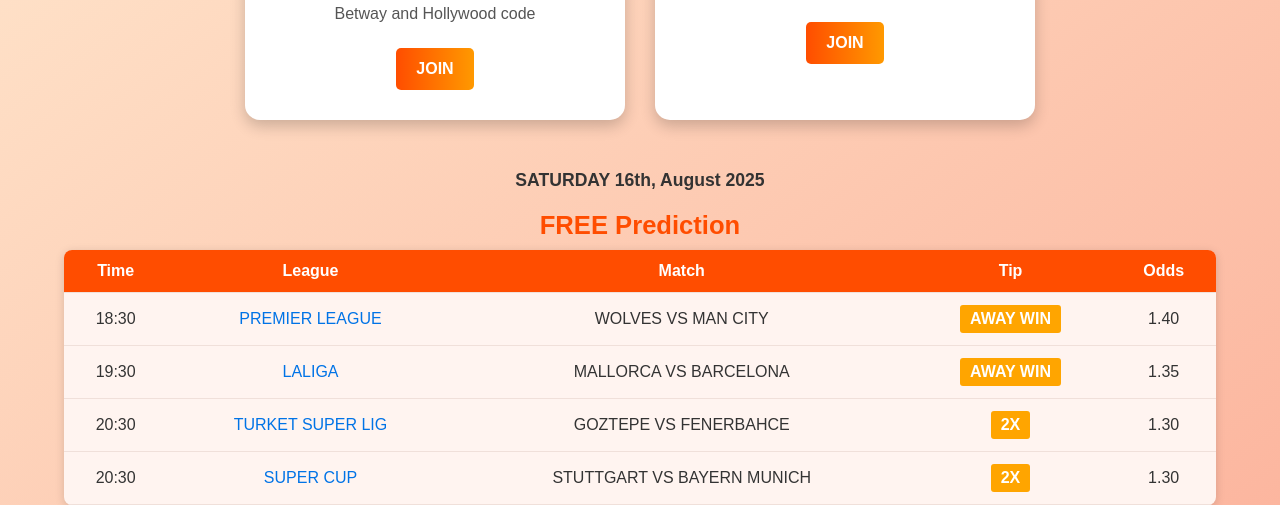
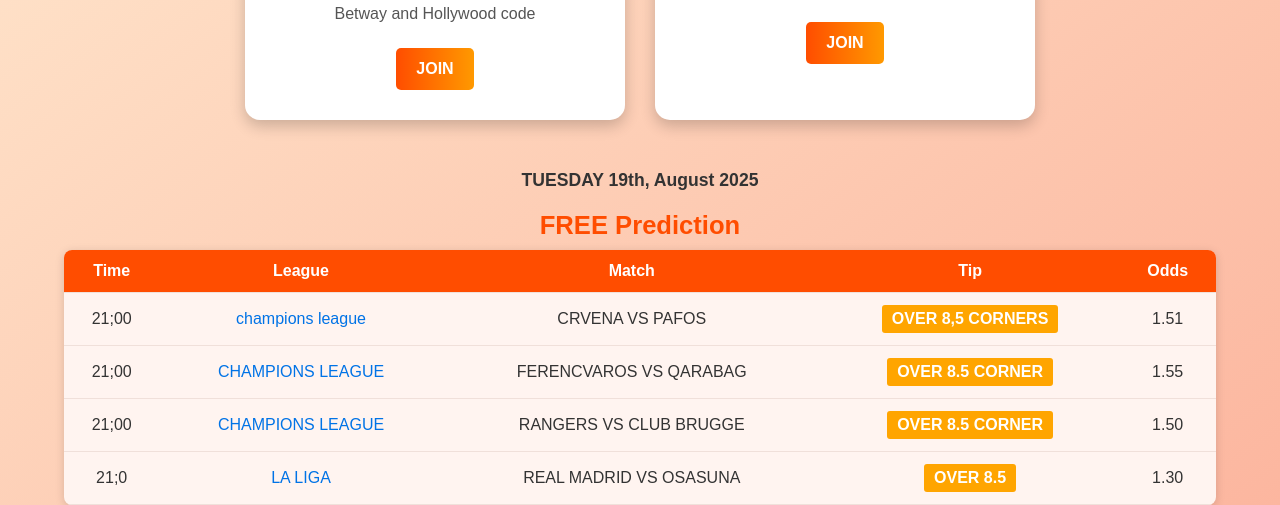
Before and after one commit to koutez/tk-sure-predictions, a plain HTML site: page index.html in a window 1280 px wide. Shown: the part 425-930 px from the top of the page. Drawn offline with Linux system fonts and the light colour scheme.

Commit message:
Update index.html

```diff
--- a/index.html
+++ b/index.html
@@ -158,7 +158,7 @@
 </body>
 </html>
 
-<div class="date">SATURDAY 16th, August 2025</div>
+<div class="date">TUESDAY 19th, August 2025</div>
 <h2>FREE Prediction</h2>
 
 <table>
@@ -173,31 +173,31 @@
     </thead>
     <tbody>
         <tr>
-            <td>18:30</td>
-            <td><a href="#">PREMIER LEAGUE</a></td>
-            <td>WOLVES VS MAN CITY</td>
-            <td><span class="tip">AWAY WIN</span></td>
-            <td>1.40</td>
+            <td>21;00</td>
+            <td><a href="#">champions league</a></td>
+            <td>CRVENA VS PAFOS</td>
+            <td><span class="tip">OVER 8,5 CORNERS</span></td>
+            <td>1.51</td>
         </tr>
         <tr>
-            <td>19:30</td>
-            <td><a href="#">LALIGA</a></td>
-            <td>MALLORCA VS BARCELONA</td>
-            <td><span class="tip">AWAY WIN</span></td>
-            <td>1.35</td>
+            <td>21;00</td>
+            <td><a href="#">CHAMPIONS LEAGUE</a></td>
+            <td>FERENCVAROS VS QARABAG</td>
+            <td><span class="tip">OVER 8.5 CORNER</span></td>
+            <td>1.55</td>
         </tr>
         <tr>
-            <td>20:30</td>
-            <td><a href="#">TURKET SUPER LIG</a></td>
-            <td>GOZTEPE VS FENERBAHCE</td>
-            <td><span class="tip">2X</span></td>
-            <td>1.30</td>
+            <td>21;00</td>
+            <td><a href="#">CHAMPIONS LEAGUE</a></td>
+            <td>RANGERS VS CLUB BRUGGE</td>
+            <td><span class="tip">OVER 8.5 CORNER</span></td>
+            <td>1.50</td>
         </tr>
         <tr>
-            <td>20:30</td>
-            <td><a href="#">SUPER CUP</a></td>
-            <td>STUTTGART VS BAYERN MUNICH</td>
-            <td><span class="tip">2X</span></td>
+            <td>21;0</td>
+            <td><a href="#">LA LIGA</a></td>
+            <td>REAL MADRID VS OSASUNA</td>
+            <td><span class="tip">OVER 8.5</span></td>
             <td>1.30</td>
         </tr>
 
```
